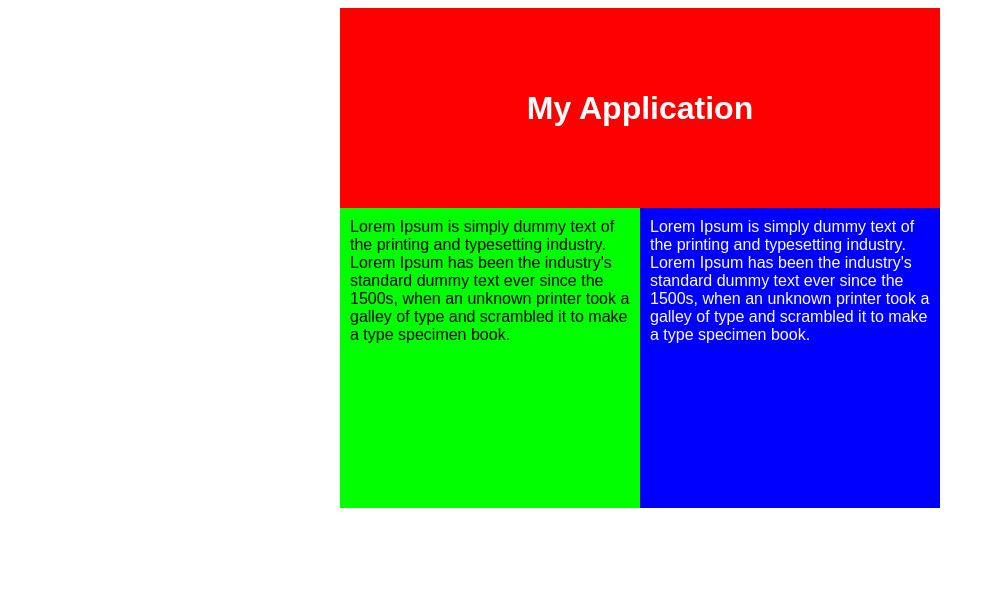
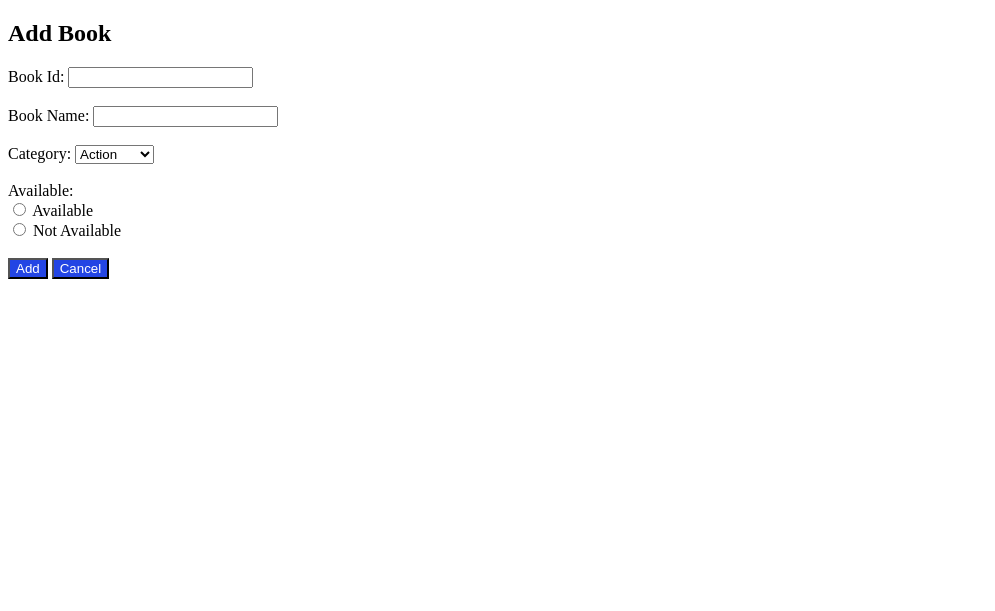
Before and after one commit to subhangamdey/hello2, a plain HTML site: page index.html in a window 1280 px wide. Shown: the whole page, without its empty margins (0-995 px from the left). Drawn offline with Linux system fonts and the light colour scheme.

Commit message:
UI Solution 3

```diff
--- a/index.html
+++ b/index.html
@@ -3,75 +3,45 @@
 <head>
     <meta charset="UTF-8">
     <meta name="viewport" content="width=device-width, initial-scale=1.0">
-    <title>My Application</title>
-    <style>
-        /* Styling for the header div */
-        #head {
-            width: 600px;
-            height: 200px;
-            background-color: red;
-            color: white;
-            display: flex;
-            justify-content: center;
-            align-items: center;
-            text-align: center;
-        }
-
-        /* Styling for the body div */
-        #body {
-            width: 600px;
-            height: 400px;
-            display: flex;
-        }
-
-        /* Styling for the first span */
-        #span1 {
-            width: 300px;
-            height: 300px;
-            background-color: #00FF00;
-            padding: 10px;
-            box-sizing: border-box;
-        }
-
-        /* Styling for the second span */
-        #span2 {
-            width: 300px;
-            height: 300px;
-            background-color: #0000FF;
-            color: white;
-            padding: 10px;
-            box-sizing: border-box;
-        }
-
-        /* General body styling */
-        body {
-            font-family: Arial, sans-serif;
-            display: flex;
-            flex-direction: column;
-            align-items: center;
-        }
-    </style>
+    <title>Add Book Form</title>
 </head>
 <body>
 
-    <!-- Header div with centered text -->
-    <div id="head">
-        <h1>My Application</h1>
-    </div>
+    <!-- Form header -->
+    <h2>Add Book</h2>
 
-    <!-- Body div with two horizontally aligned spans -->
-    <div id="body">
-        <div id="span1">
-            Lorem Ipsum is simply dummy text of the printing and typesetting industry.
-            Lorem Ipsum has been the industry's standard dummy text ever since the 1500s,
-            when an unknown printer took a galley of type and scrambled it to make a type specimen book.
-        </div>
-        <div id="span2">
-            Lorem Ipsum is simply dummy text of the printing and typesetting industry.
-            Lorem Ipsum has been the industry's standard dummy text ever since the 1500s,
-            when an unknown printer took a galley of type and scrambled it to make a type specimen book.
-        </div>
-    </div>
+    <!-- Add Book form -->
+    <form name="addBook">
+
+        <!-- Book Id input -->
+        <label for="bookId">Book Id:</label>
+        <input type="text" id="bookId" name="bookId"><br><br>
+
+        <!-- Book Name input -->
+        <label for="bookName">Book Name:</label>
+        <input type="text" id="bookName" name="bookName"><br><br>
+
+        <!-- Category drop down -->
+        <label for="category">Category:</label>
+        <select id="category" name="category">
+            <option value="Action">Action</option>
+            <option value="Drama">Drama</option>
+            <option value="Comedy">Comedy</option>
+            <option value="Childrens">Childrens</option>
+        </select><br><br>
+
+        <!-- Availability radio buttons -->
+        <label>Available:</label><br>
+        <input type="radio" id="available" name="availability" value="Available">
+        <label for="available">Available</label><br>
+        <input type="radio" id="notAvailable" name="availability" value="Not Available">
+        <label for="notAvailable">Not Available</label><br><br>
+
+        <!-- Add and Cancel buttons with inline CSS for background color -->
+        <button type="submit" name="add" style="background-color: #2345E4; color: white;">Add</button>
+        <button type="reset" name="cancel" style="background-color: #2345E4; color: white;">Cancel</button>
+
+    </form>
 
 </body>
 </html>
```
